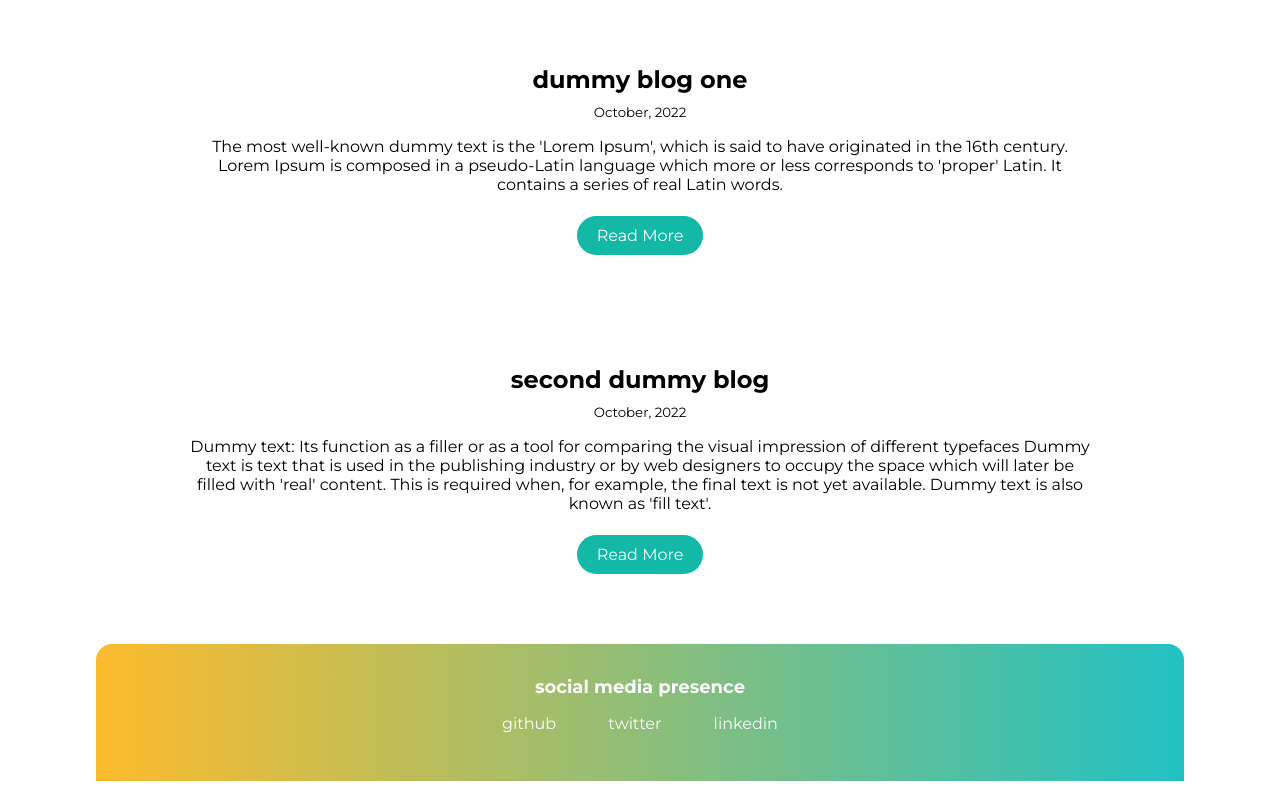
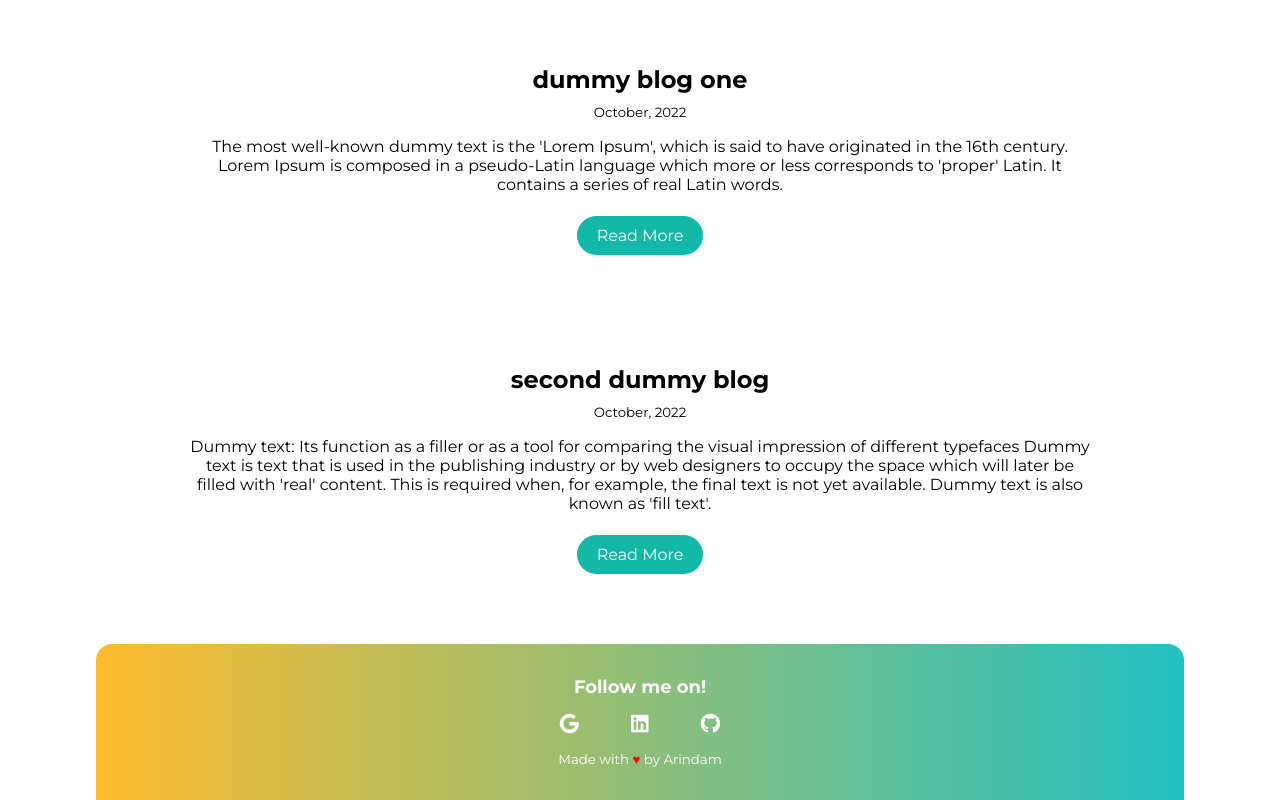
Before and after one commit to StarDustRecycled/MyPortfolio, a plain HTML site: page blogs.html in a window 1280 px wide. Shown: the part 344-1144 px from the top of the page. Drawn offline with Linux system fonts and the light colour scheme.

Commit message:
feat: added footer to blogs

```diff
--- a/blogs.html
+++ b/blogs.html
@@ -5,6 +5,7 @@
     <meta charset="UTF-8">
     <meta http-equiv="X-UA-Compatible" content="IE=edge">
     <meta name="viewport" content="width=device-width, initial-scale=1.0">
+    <link rel="stylesheet" href="https://cdnjs.cloudflare.com/ajax/libs/font-awesome/6.2.1/css/all.min.css" integrity="sha512-MV7K8+y+gLIBoVD59lQIYicR65iaqukzvf/nwasF0nqhPay5w/9lJmVM2hMDcnK1OnMGCdVK+iQrJ7lzPJQd1w==" crossorigin="anonymous" referrerpolicy="no-referrer" />
     <link rel="stylesheet" href="styles.css">
     <title>Blogs | Arindam</title>
 </head>
@@ -69,21 +70,23 @@
     </ul>
 
     <footer class="footer">
-        <div class="footer-header">social media presence</div>
+        <div class="footer-header">
+            Follow me on!
+        </div>
         <ul class="social-links list-non-bullet">
             <li class="list-item-inline">
-                <a class="link" href="https://github.com/neogcamp/"> github </a>
+                <a href="mailto:inferno.arindam@gmail.com" class="link"><i class="fab fa-google fa-lg"></i></a>
             </li>
             <li class="list-item-inline">
-                <a class="link" href="https://twitter.com/neogcamp"> twitter </a>
+                <a href="https://www.linkedin.com/in/arindam-bhattacharjee-5ab4441b9/" class="link"><i class="fab fa-linkedin fa-lg"></i></a>
             </li>
             <li class="list-item-inline">
-                <a class="link" href="https://www.linkedin.com/company/neog-camp/">
-                    linkedin
-                </a>
+                <a href="https://github.com/StarDustRecycled" class="link"><i class="fab fa-github fa-lg"></i></a>
             </li>
         </ul>
+        <small>Made with <span class="heart"></span> by Arindam</small>
     </footer>
+</body>
 
 </body>
 
```
